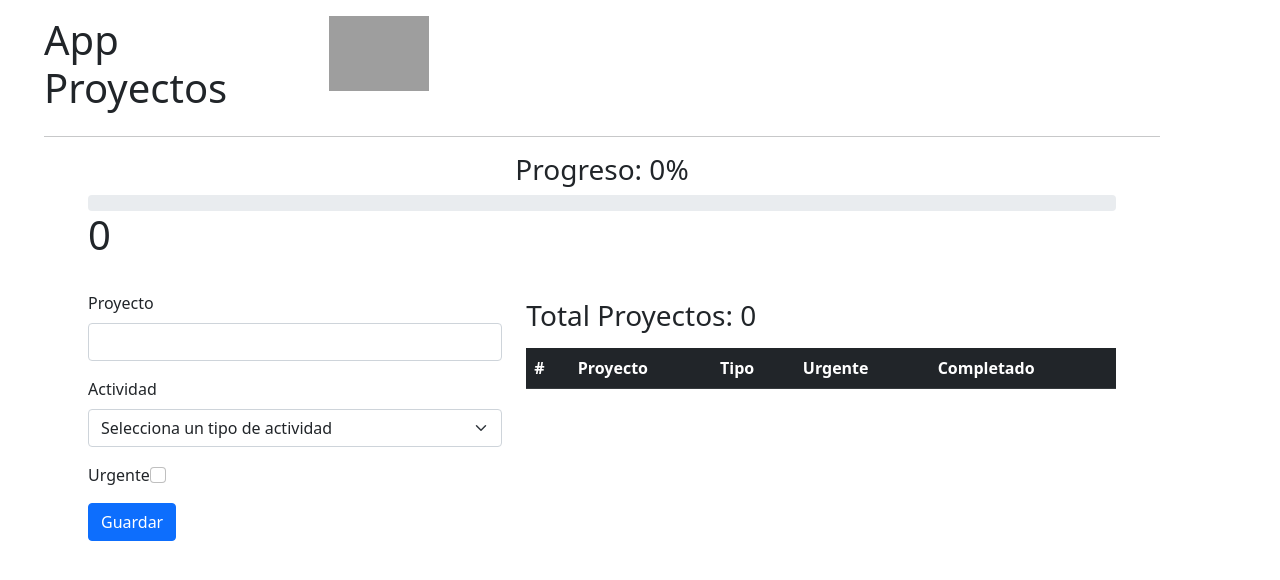
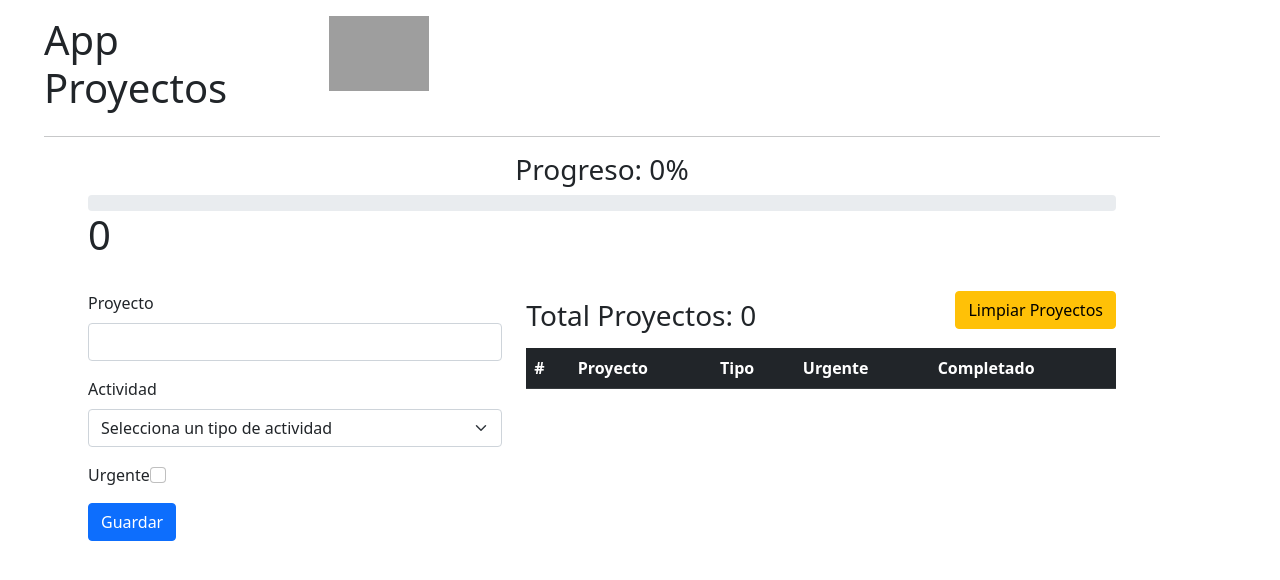
Before and after one commit to AloGit22/Formularios, a Vue app: page / in a window 1280 px wide. Shown: the top 580 px of the page. Built offline with nearby package versions, Linux system fonts and the light colour scheme; grey boxes are pictures that could not be loaded.

Commit message:
final proyecto

```diff
--- a/src/components/Formulario.vue
+++ b/src/components/Formulario.vue
@@ -37,7 +37,7 @@
         </div>
 
         <div class="col-12 col-md-7">
-            <total-proyectos :numeroProyectos="numeroProyectos" :proyectos="proyectos" :cambiarEstado="cambiarEstado" :limpiarData="limpiarData" :borrado="borrado"/>
+            <total-proyectos :numeroProyectos="numeroProyectos" :proyectos="proyectos" :cambiarEstado="cambiarEstado" :limpiarData="limpiarData"/>
 
         </div>
 
@@ -87,6 +87,11 @@ import { onMounted } from 'vue';
             saveData(){
                 localStorage.setItem("proyectos", JSON.stringify(this.proyectos));
             },
+
+                limpiarData() {
+                this.proyectos = [];
+                localStorage.clear;
+            },
         },
             computed: {
                 numeroProyectos() {
--- a/src/components/TotalProyectos.vue
+++ b/src/components/TotalProyectos.vue
@@ -2,6 +2,9 @@
     <div class="row">
         <div class="col-6 my-2">
             <h3>Total Proyectos: {{numeroProyectos}}</h3>
+        </div>
+        <div class="col-6 text-end">
+            <button @click="limpiarData" class="btn btn-warning" >Limpiar Proyectos</button>
         </div>
     </div>
 
```
